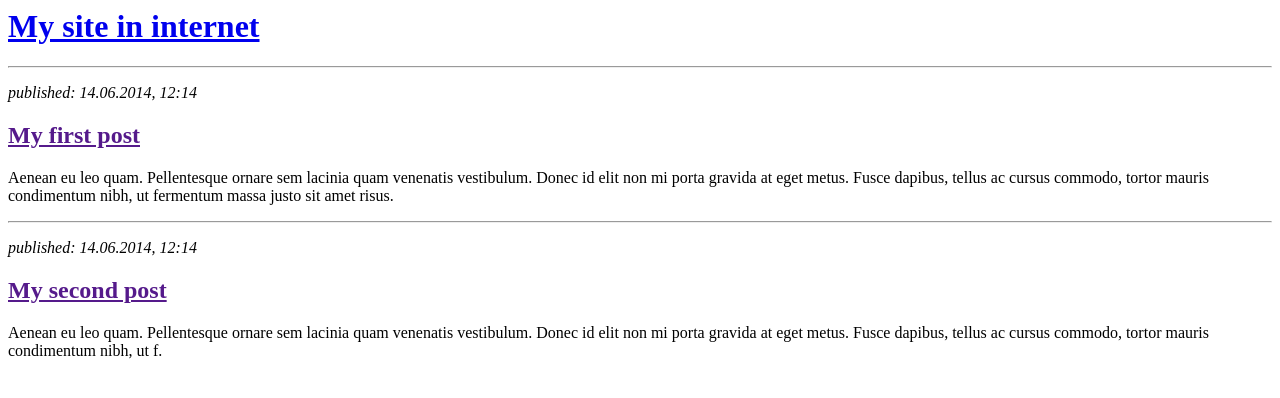
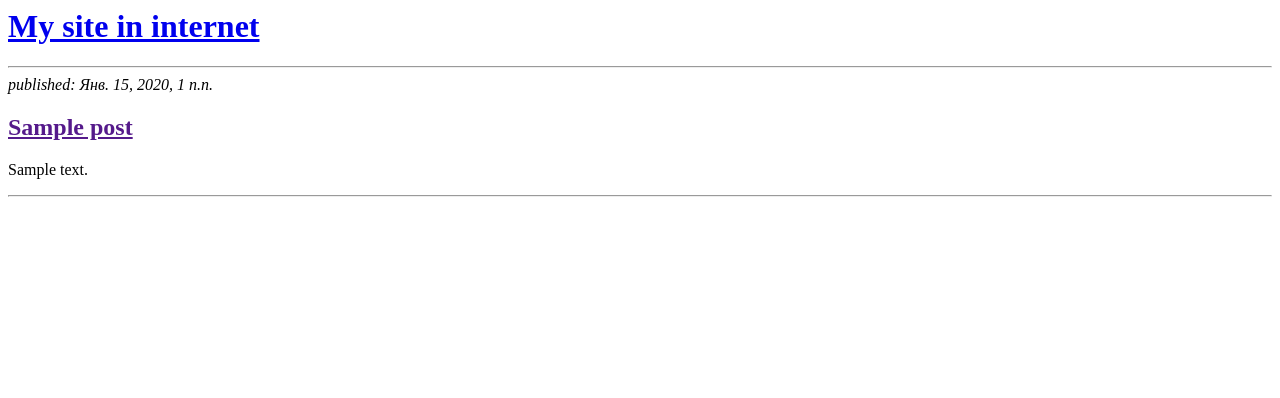
Before and after one commit to Gleb-med/my-first-blog, a Django app: page / in a window 1280 px wide. Shown: the top 398 px of the page. Run offline with Django 3.2, Linux system fonts and the light colour scheme; tables that the repository leaves empty hold one stand-in row (values such as "Sample post").

Commit message:
Modified templates to display posts from database.

```diff
--- a/blog/templates/blog/post_list.html
+++ b/blog/templates/blog/post_list.html
@@ -7,16 +7,13 @@
             <h1><a href="/">My site in internet</a></h1>
         </div>
         <hr>
+        {% for post in posts %}
         <div>
-            <em><p>published: 14.06.2014, 12:14</p></em>
-            <h2><a href="">My first post</a></h2>
-            <p>Aenean eu leo quam. Pellentesque ornare sem lacinia quam venenatis vestibulum. Donec id elit non mi porta gravida at eget metus. Fusce dapibus, tellus ac cursus commodo, tortor mauris condimentum nibh, ut fermentum massa justo sit amet risus.</p>
+            <em>published: {{ post.published_date }}</em>
+            <h2><a href="">{{ post.title }}</a></h2>
+            <p>{{ post.text|linebreaksbr }}</p>
+            <hr>
         </div>
-        <hr>
-        <div>
-            <em><p>published: 14.06.2014, 12:14</p></em>
-            <h2><a href="">My second post</a></h2>
-            <p>Aenean eu leo quam. Pellentesque ornare sem lacinia quam venenatis vestibulum. Donec id elit non mi porta gravida at eget metus. Fusce dapibus, tellus ac cursus commodo, tortor mauris condimentum nibh, ut f.</p>
-        </div>
+        {% endfor %}
     </body>
 </html>
--- a/blog/views.py
+++ b/blog/views.py
@@ -1,5 +1,8 @@
 from django.shortcuts import render
+from .models import Post
+from django.utils import timezone
 
 # Create your views here.
 def post_list(request):
-    return render(request, 'blog/post_list.html', {})
+    posts = Post.objects.filter(published_date__lte=timezone.now()).order_by("published_date")
+    return render(request, 'blog/post_list.html', {'posts': posts})
```
